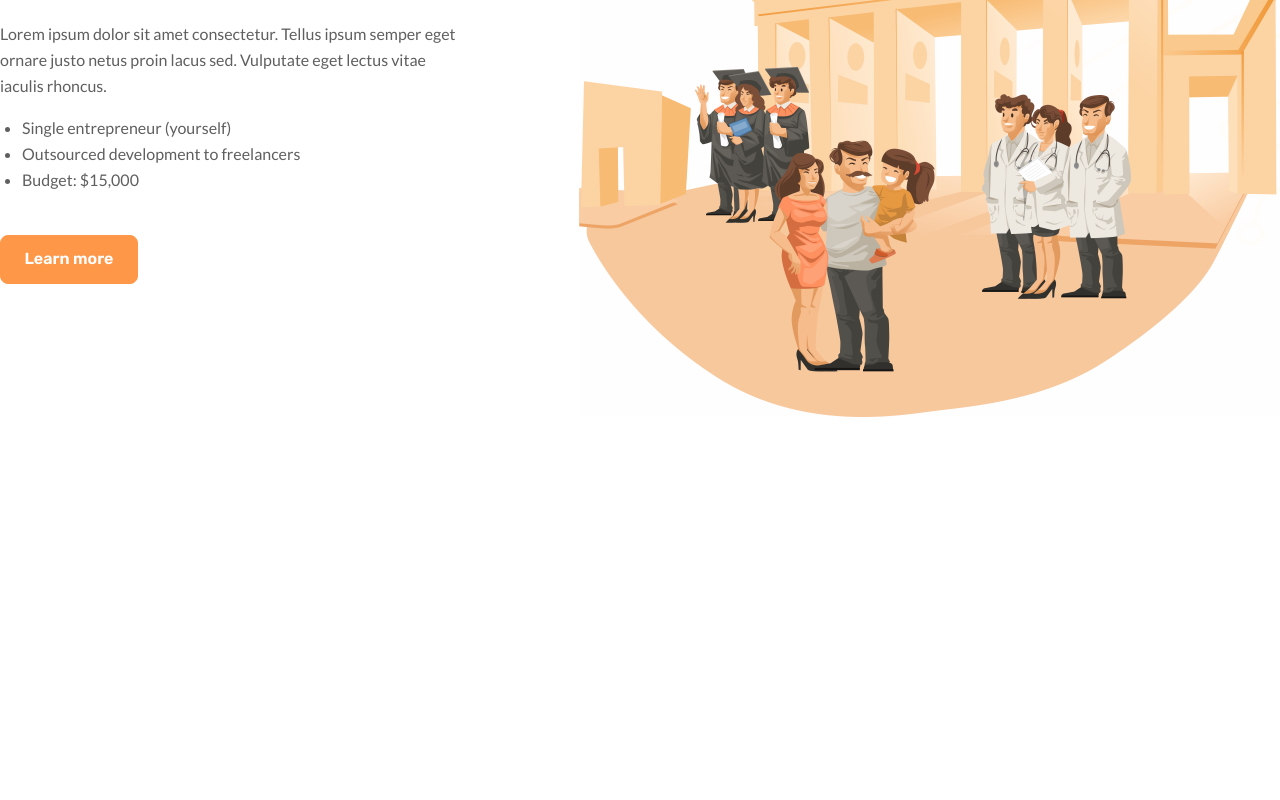
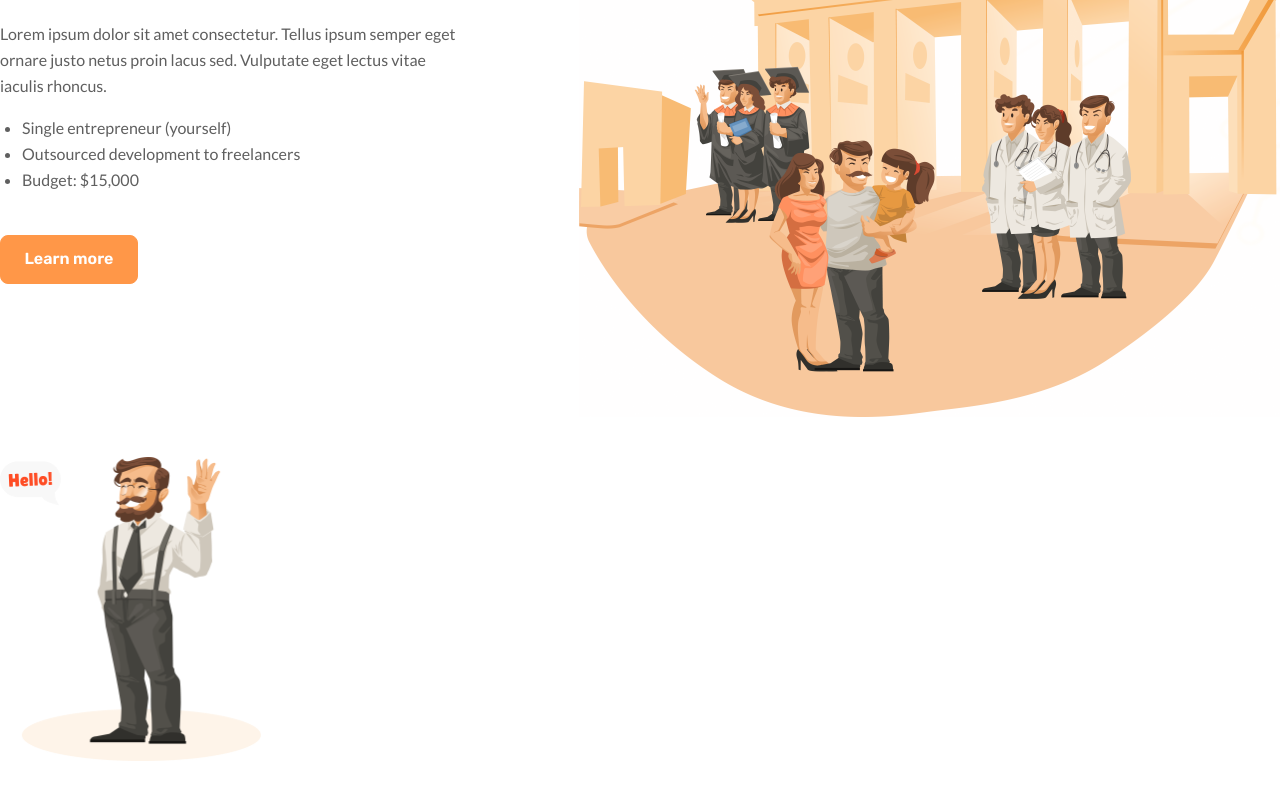
Before and after one commit to rajatboss001/herbert, a React (Vite) app: page /resource in a window 1280 px wide. Shown: the part 326-1126 px from the top of the page. Before the commit the page ends 868 px from the top, so only its background shows below. Built offline with nearby package versions, Linux system fonts and the light colour scheme.

Commit message:
push code

```diff
--- a/src/components/resource/Resource.jsx
+++ b/src/components/resource/Resource.jsx
@@ -48,7 +48,7 @@ const Resource = () => {
                 alt="RESOURCE_IMAGE_ONE"
               />
             </div>
-            <div className="max-md:sm hidden">
+            <div className="max-md:sm flex">
               <img height={305} width={261} src={Change_Img} alt="RESPONSIVE_CHANGED_IMAGE" />
             </div>
           </div>
```
